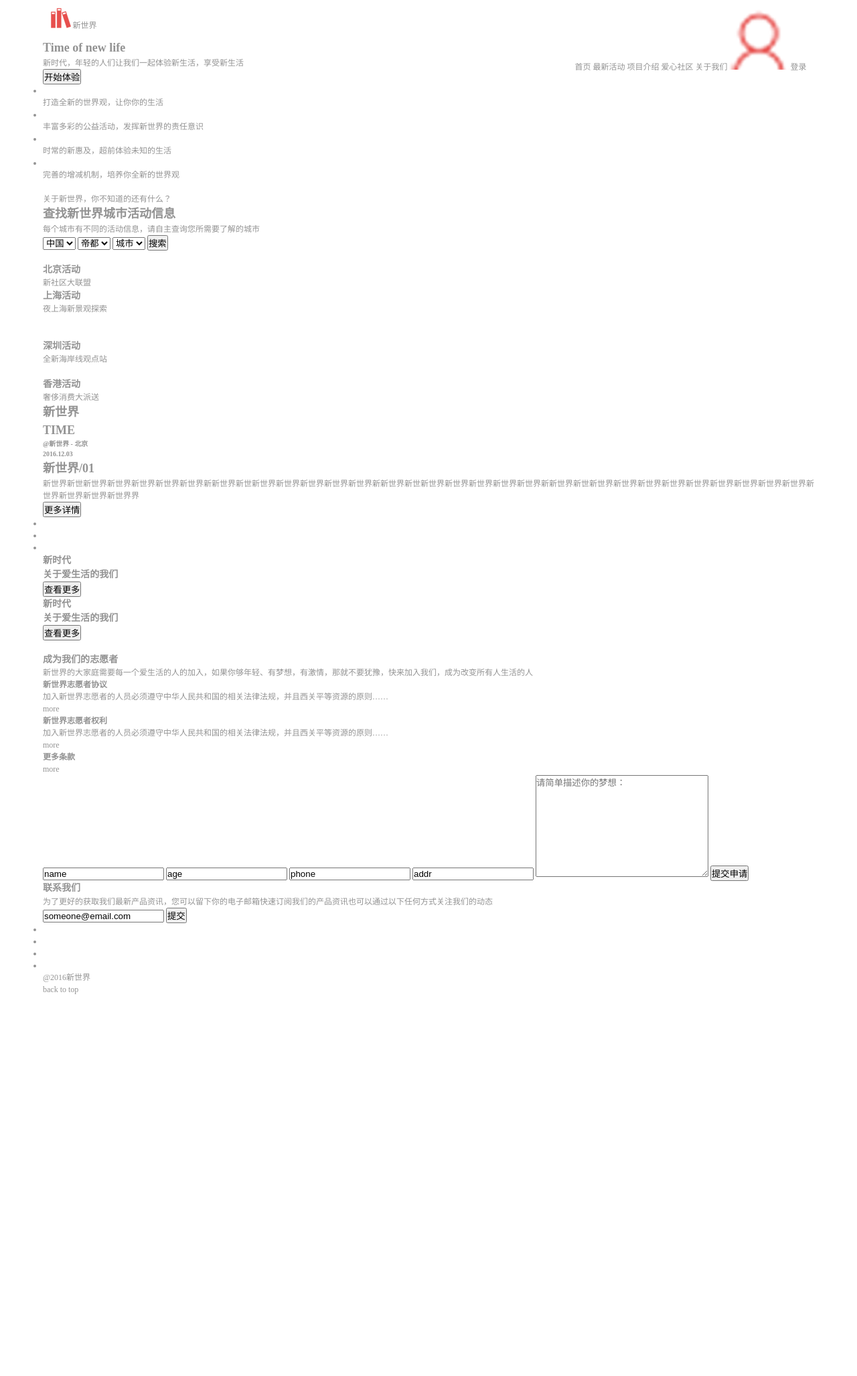
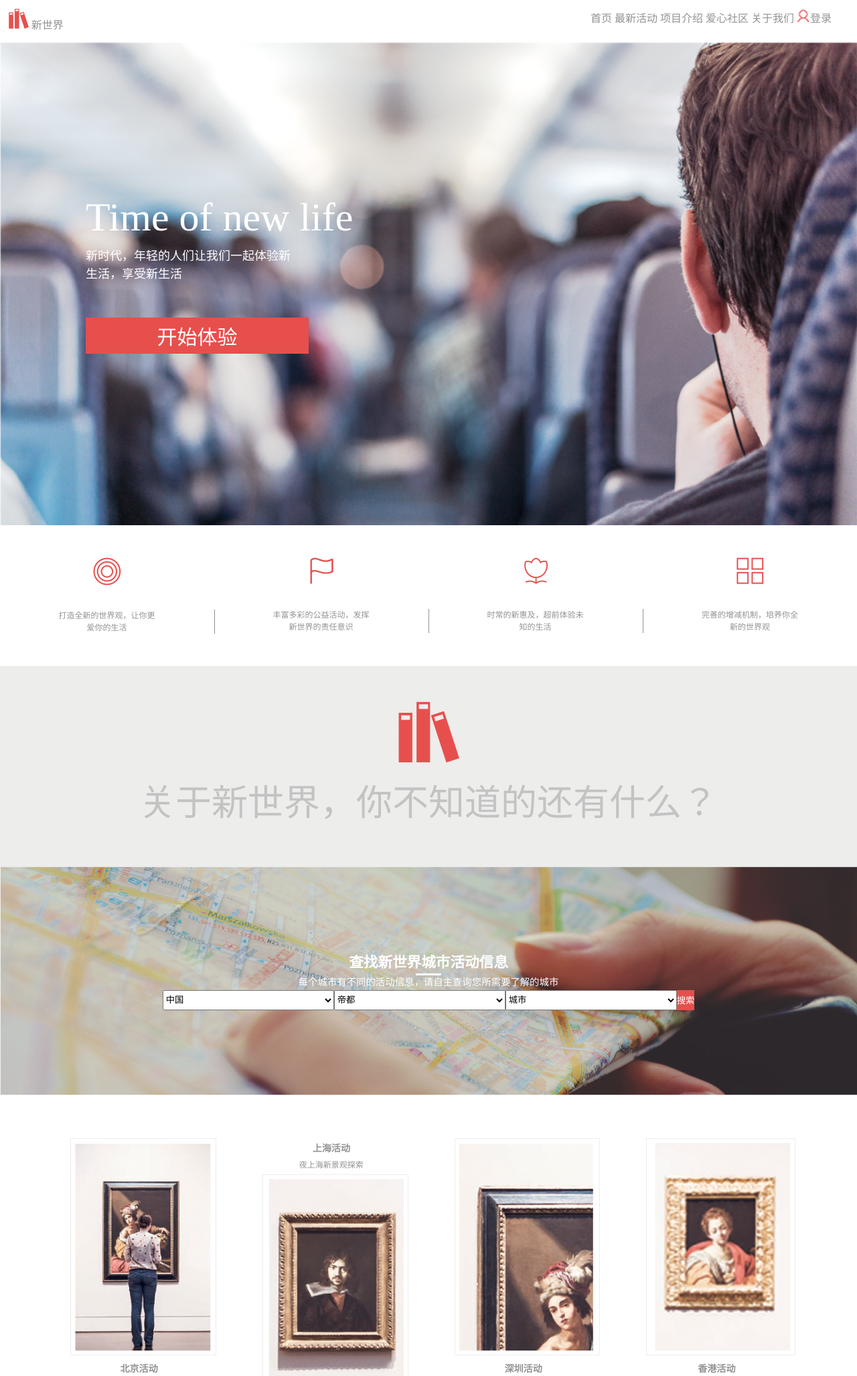
Before and after one commit to huangnuoen/dom, a web app: file ife2/index.html in a window 1280 px wide. Shown: the top 2054 px of the page at 67% size. Before the commit the page ends 1484 px from the top, so only its background shows below. Run offline with its HTML, style and script files only (its server is not run), Linux system fonts and the light colour scheme.

Commit message:
change a.css

```diff
--- a/ife2/css/a.css
+++ b/ife2/css/a.css
@@ -5,7 +5,7 @@
 body {
 	font: 12px/1.5 "Microsoft YaHei";
 	color: #939393;
-	min-width: 1200px;
+	min-width: 1280px;
 	width: 100%;
 }
 a {
@@ -13,10 +13,11 @@ a {
 }
 .container {
 	margin: 0 auto;
-	width: 90%;/*1080px*/
+	width: 100%;/*1080px*/
 }
-
+/*页眉*/
 header {
+	font-size: 16px;
 	padding: 1%;
 }
 header div {
@@ -25,6 +26,7 @@ header div {
 }
 header nav {
 	float: right;
+	margin-right: 2%;
 }
 header li {
 	display: inline-block;
@@ -34,3 +36,244 @@ header li {
 header li a {
 	color: #939393;
 }
+
+/*第一部分*/
+.one {
+	width: 100%;
+	height: 721px;
+	background-image:url(../images/big-bg.png);
+    background-size: cover;
+    position: relative;
+}
+.newlife {
+	position: absolute;
+	width: 40%;
+	height: 30%;/*0.3*721=216.3 */
+	top: 30%;
+	left: 10%;
+    color: #fff;
+}
+.newlife h1 {
+	font-size: 500%;/* 12*5=60px */
+	font-weight: normal;
+}
+.newlife p {
+	font-size: 150%;/*px*/
+	width: 60%;
+}
+/*特殊按钮*/
+.newlife button {
+	width: 65%;
+	height: 25%;
+	margin-top: 10%;
+	font-size: 250%;
+}
+/*按钮统一样式*/
+button {
+	border: none;
+	background-color: #E74F4D;
+	font-family: "Microsoft YaHei";
+	color: #fff;
+	cursor: pointer;
+	transition: color 2s;
+}
+button:hover {
+	border: 1px #e74f4d solid;
+	color: #e74f4d;
+	background-color: transparent;
+}
+
+/*intro 第二部分*/
+.intro {
+	width: 100%;
+}
+.intro ul{
+	width: 100%;
+	margin: 30px 0;
+	display: flex;
+	justify-content: space-around;/*默认水平主轴方向，水平两端对齐*/
+
+}
+.intro li {
+	width: 25%;
+	height: 150px;
+	display: flex;
+	text-align: center;
+	justify-content: space-around;/*主轴方向两端对齐*/
+	align-items: center;
+	flex-direction: column;/*规定主轴方向*/
+}
+/*同时规定width、padding*/
+.intro li p {
+	width: 45%;/*若不规定width，在IE、chrome上会出错*/
+	padding: 0 27.5%;/*让P居中*/
+	border-right: 1px solid #939393;
+}
+.intro li:last-child p {
+	border-right: none;
+}
+
+/*第三部分 biglogo*/
+.biglogo {
+	width: 100%;
+	height: 300px;
+	background-color: #EDEDEC;
+	display: flex;
+	flex-direction: column;
+	justify-content: center;
+	align-items: center;
+	font-size: 450%;
+	color: #c3c3c3;
+}
+.biglogo img {
+	margin-bottom: 10px;
+}
+.biglogo p {
+	margin-top: 10px;
+}
+
+
+/*第四部分 城市活动*/
+.city {
+	background-image: url(../images/city.png);
+	background-size: cover;
+	width: 100%;
+	height: 341px;
+	color: #fff;
+	text-align: center;
+	display: flex;
+	flex-direction: column;
+	justify-content: center;
+	align-items: space-around;
+}
+
+.city h2{
+	font-size: 180%;
+}
+.city div.under {
+	width: 3%;
+	background-color: #fff;
+	height: 3px;
+	margin: 0 48.5%;
+}
+.city p {
+	font-size: 120%;
+}
+.city form {
+	display: flex;
+	justify-content: center;
+}
+.city select {
+	width: 20%;
+	height: 30px;
+}
+
+/*第五部分*/
+.active {
+	display: flex;
+	justify-content: space-around;
+	margin: 5% 5%;
+	height: 400px;
+	overflow: hidden;
+}
+.active img {
+	padding: 3%;
+	border: 1px solid #EDEDEC;
+}
+.active h3, .active p {
+	text-align: center;
+	margin: 5px;
+}
+.active div:hover h3 {
+	font-size: 200%;
+	transition: all 2s;
+}
+
+/*第六部分 轮播图*/
+.picture {
+	position: relative;
+	width: 100%;
+}
+.picture .bg-img {
+	position: absolute;
+	width: 25%;
+	height: 400px;
+	top: 20%;
+	left: 21%;
+	color: #fff;
+	font-size: 300%;
+	text-align: center;
+	line-height: 1;
+
+}
+.picture .bg-img h1 {
+	font-size: 350%;
+	font-weight: normal;
+}
+.picture .bg-img h3 {
+	font-weight: normal;
+}
+.picture .bg-img p {
+	font-size: 50%;
+	line-height: 2;
+}
+.picture div + div {
+	color: #c3c3c3;
+	width: 25%;
+	height: 567px;
+	position: absolute;
+	right: 4.2%;
+	top: 25%;
+	text-align: center;
+	line-height: 2.5;
+}
+.picture div + div h2 {
+	font-size: 170%;
+	color: #4b4b4b;
+}
+.picture div + div p {
+	font-size: 100%;
+	text-align: left;
+}
+.picture div + div h2 span {
+	color: #e74f4d;
+}
+.picture div + div button {
+	width: 40%;
+	height: 40px;
+	margin-top: 10%;
+}
+/*轮播图控制点*/
+.picture div + div ul {
+	margin: 10%;
+}
+.picture div + div ul li {
+	list-style: none;
+	border-radius: 50%;
+	display: inline-block;
+	width: 5%;
+	height: 12px;
+	border: 1px solid #E1E1E1;
+	margin: 1%;
+	cursor: pointer;
+}
+.picture div + div ul li:hover,
+.picture div + div ul li:active {
+	background-color: #E1E1E1;
+}
+/*小三角*/
+.picture .to {
+	width: 0;
+	height: 0;
+	background-color: transparent;
+	border-style:solid;
+	border-color: transparent #fff transparent transparent;
+	border-width: 12px 20px 12px 20px;
+	position: absolute;
+	left: 812px;
+	top: 50%;
+}
+/**/
+/**/
+/**/
+/**/
--- a/ife2/index.html
+++ b/ife2/index.html
@@ -26,7 +26,8 @@
     	</header>
         <!--第一部分（大图）-->
     	<section class="one">
-    		<div class="newlife">
+
+            <div class="newlife">
     		    <h1>Time of new life</h1>
     		    <p>新时代，年轻的人们让我们一起体验新生活，享受新生活</p>
     		    <button class="begin">开始体验</button>
@@ -35,25 +36,26 @@
     	<!--第二部分（各个介绍）-->
         <section class="intro">
         	<ul>
-        		<li><img src=""><p>打造全新的世界观，让你你的生活</p></li>
-        		<li><img src=""><p>丰富多彩的公益活动，发挥新世界的责任意识</p></li>
-        		<li><img src=""><p>时常的新惠及，超前体验未知的生活</p></li>
-        		<li><img src=""><p>完善的增减机制，培养你全新的世界观</p></li>
+        		<li><img src="images/task_1_6_1_0000s_0007s_0007__----_.png"><p>打造全新的世界观，让你更爱你的生活</p></li>
+        		<li><img src="images/flag.png"><p>丰富多彩的公益活动，发挥新世界的责任意识</p></li>
+        		<li><img src="images/flower.png"><p>时常的新惠及，超前体验未知的生活</p></li>
+        		<li><img src="images/task_1_6_1_0000s_0007s_0008__----_.png"><p>完善的增减机制，培养你全新的世界观</p></li>
         	</ul>
         </section>
 
         <!--第三部分（logo)-->
         <section class="biglogo">
-        	<img src="">
+        	<img src="images/logo.png">
         	<p>关于新世界，你不知道的还有什么？</p>
         </section>
 
         <!--第四部分（城市信息）-->
         <section class="city">
             <h2>查找新世界城市活动信息</h2>
+            <div class="under"></div>
             <p>每个城市有不同的活动信息，请自主查询您所需要了解的城市</p>
         	<form action="" method="get">
-        		<select> name="country">
+        		<select name="country">
         			<option>中国</option>
         			<option>美国</option>
         		</select>
@@ -75,33 +77,34 @@
         <!--第五部分（active)-->
         <section class="active">
         	<div class="bj">
-        		<img src="">
+        		<img src="images/bj.png">
         		<h3>北京活动</h3>
         		<p>新社区大联盟</p>
         	</div>
         	<div class="sh">
         		<h3>上海活动</h3>
         		<p>夜上海新景观探索</p>
-        		<img src="">
+        		<img src="images/sh.png">
         	</div>
         	<div class="sz">
-        		<img src="">
+        		<img src="images/sz.png">
         		<h3>深圳活动</h3>
         		<p>全新海岸线观点站</p>
         	</div>
         	<div class="hk">
-        		<img src="">
+        		<img src="images/hk.png">
         		<h3>香港活动</h3>
         		<p>奢侈消费大派送</p>
         	</div>
         </section>
         <!--第六部分（轮播图）-->
         <section class="picture">
-        	<div class="bg-img">
-        		<h2>新世界</h2>
+        	<img src="images/bg-img.png">
+            <div class="bg-img">
+        		<h3>新世界</h3>
         		<h1>TIME</h1>
-        		<h5>@新世界 - 北京</h5>
-        		<h5>2016.12.03</h5>
+        		<p>@新世界 - 北京</p>
+        		<p>2016.12.03</p>
         	</div>
         	<div>
         	    <h2>新世界/<span>01</span></h2>
@@ -113,6 +116,7 @@
         	    	<li></li>
         	    </ul>
         	</div>
+            <span class="to"></span>
         </section>
 
         <!--第七部分more-->
```
Also changed, not shown: ife2/images/bg-img.png (renamed from ife2/images/task_1_6_1_0000s_0003s_0012_----.png), ife2/images/big-bg.png (added), ife2/images/bj.png (renamed from ife2/images/task_1_6_1_0000s_0005s_0001------.png), ife2/images/city.png (renamed from ife2/images/task_1_6_1_0000s_0004s_0023_------.png), ife2/images/flag.png (renamed from ife2/images/task_1_6_1_0000s_0007s_0006__----_.png), ife2/images/flower.png (renamed from ife2/images/task_1_6_1_0000s_0007s_0005__----_.png), ife2/images/hk.png (renamed from ife2/images/task_1_6_1_0000s_0005s_0001.png), ife2/images/sh.png (renamed from ife2/images/task_1_6_1_0000s_0005s_0001_-----.png), ife2/images/sign.png, ife2/images/sz.png (renamed from ife2/images/task_1_6_1_0000s_0005s_0001_-.png), ife2/images/task_1_6_1_0000s_0003s_0004__----_.png (deleted), ife2/images/task_1_6_1_0000s_0003s_0005__----_.png (deleted).
